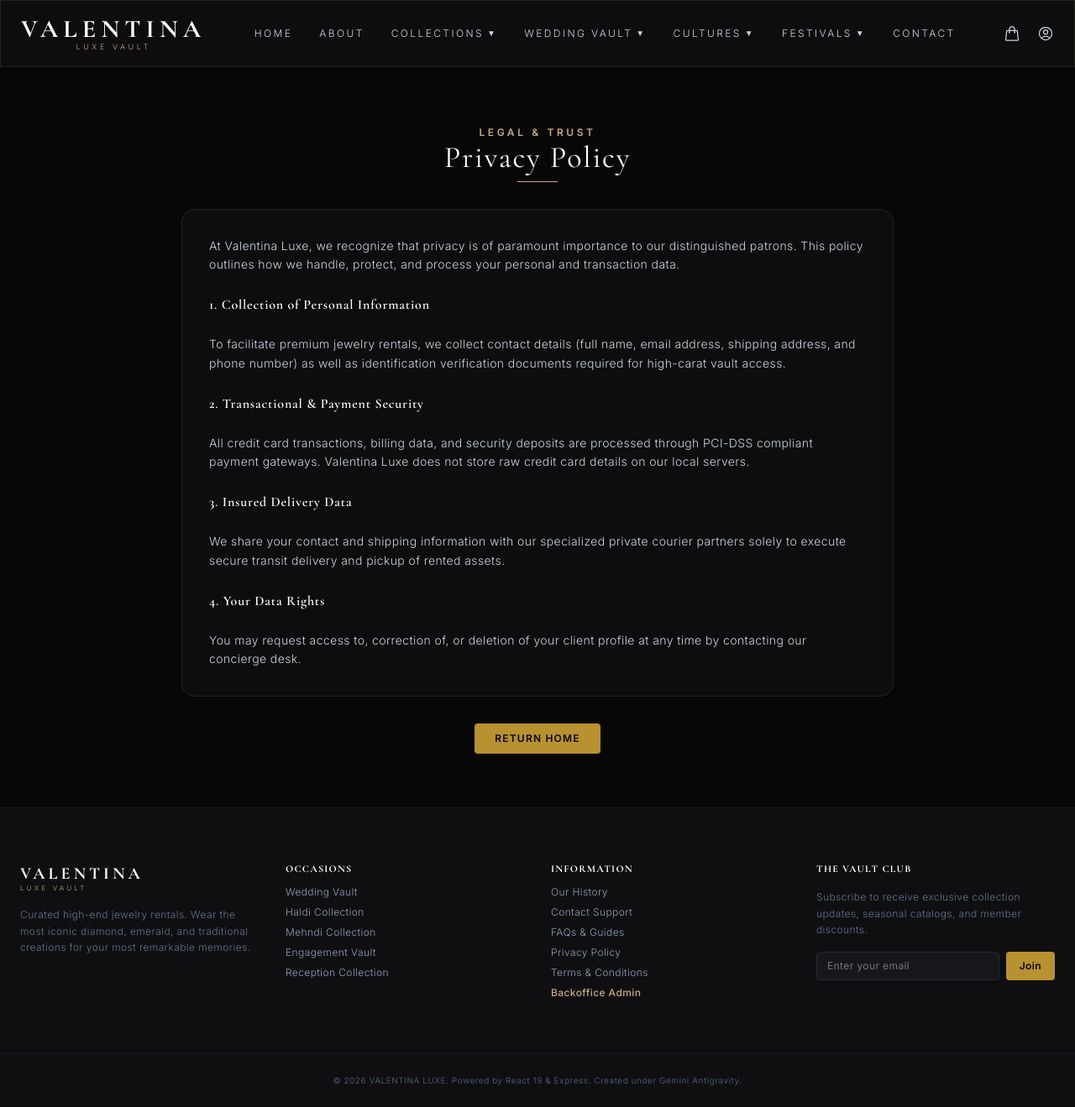
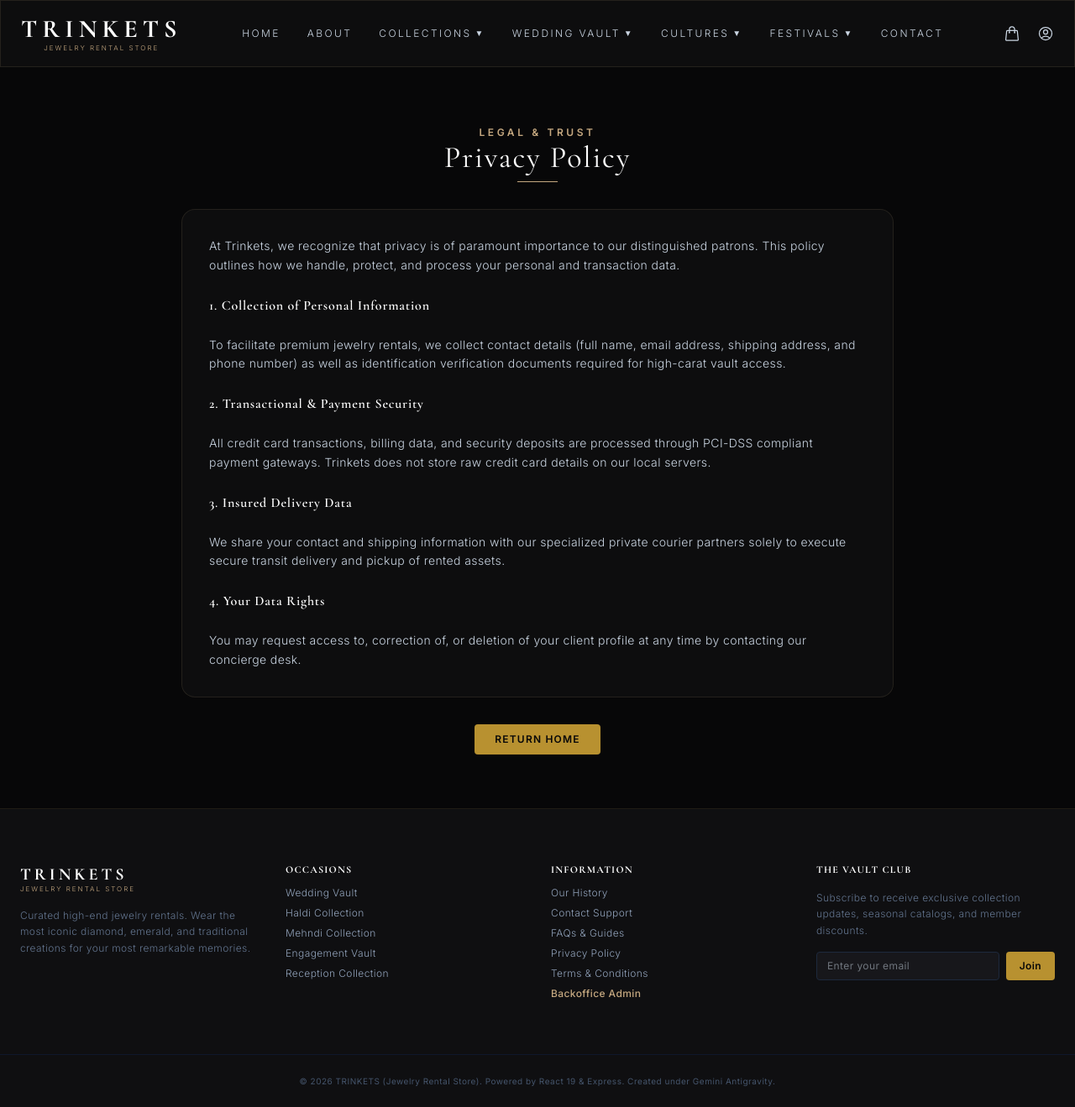
Before and after one commit to amitsingh9090/Jewelry_MERN, a React (Vite) app in the folder frontend/: page /privacy in a window 1280 px wide. Shown: the whole page at 84% size. Built offline with nearby package versions, Linux system fonts and the light colour scheme.

Commit message:
Rebrand the project from Valentina Luxe to Trinkets (Jewelry Rental Store)

```diff
--- a/frontend/index.html
+++ b/frontend/index.html
@@ -4,7 +4,7 @@
     <meta charset="UTF-8" />
     <link rel="icon" type="image/svg+xml" href="/favicon.svg" />
     <meta name="viewport" content="width=device-width, initial-scale=1.0" />
-    <title>temp-vite</title>
+    <title>Trinkets (Jewelry Rental Store)</title>
   </head>
   <body>
     <div id="root"></div>
--- a/frontend/package.json
+++ b/frontend/package.json
@@ -1,5 +1,5 @@
 {
-  "name": "temp-vite",
+  "name": "trinkets-frontend",
   "private": true,
   "version": "0.0.0",
   "type": "module",
--- a/frontend/src/components/Footer.jsx
+++ b/frontend/src/components/Footer.jsx
@@ -4,7 +4,7 @@ import { Link } from 'react-router-dom';
 function Footer() {
   const handleSubmit = (e) => {
     e.preventDefault();
-    alert('Thank you for subscribing to Valentina Luxe newsletter!');
+    alert('Thank you for subscribing to Trinkets newsletter!');
   };
 
   return (
@@ -15,10 +15,10 @@ function Footer() {
         <div className="space-y-4">
           <Link to="/" className="flex flex-col select-none">
             <span className="text-xl font-serif tracking-[0.2em] text-white font-bold">
-              VALENTINA
+              TRINKETS
             </span>
-            <span className="text-[8px] tracking-[0.4em] text-luxury-gold uppercase font-light -mt-0.5">
-              Luxe Vault
+            <span className="text-[8px] tracking-[0.25em] text-luxury-gold uppercase font-light -mt-0.5">
+              Jewelry Rental Store
             </span>
           </Link>
           <p className="text-xs text-slate-500 font-light leading-relaxed">
@@ -76,7 +76,7 @@ function Footer() {
       </div>
 
       <div className="border-t border-slate-900 py-6 text-center text-[10px] text-slate-600 tracking-wider">
-        <p>© 2026 VALENTINA LUXE. Powered by React 19 & Express. Created under Gemini Antigravity.</p>
+        <p>© 2026 TRINKETS (Jewelry Rental Store). Powered by React 19 & Express. Created under Gemini Antigravity.</p>
       </div>
     </footer>
   );
--- a/frontend/src/components/Header.jsx
+++ b/frontend/src/components/Header.jsx
@@ -15,10 +15,10 @@ function Header() {
         {/* Brand Logo */}
         <Link to="/" className="flex flex-col items-center select-none group">
           <span className="text-2xl md:text-3xl font-serif tracking-[0.2em] text-white font-bold group-hover:text-luxury-gold transition-colors duration-300">
-            VALENTINA
+            TRINKETS
           </span>
-          <span className="text-[9px] tracking-[0.4em] text-luxury-gold uppercase font-light -mt-1">
-            Luxe Vault
+          <span className="text-[8px] tracking-[0.25em] text-luxury-gold uppercase font-light -mt-0.5">
+            Jewelry Rental Store
           </span>
         </Link>
 
--- a/frontend/src/pages/About.jsx
+++ b/frontend/src/pages/About.jsx
@@ -7,7 +7,7 @@ function About() {
       {/* Hero Header */}
       <div className="text-center space-y-3">
         <span className="text-xs tracking-[0.3em] text-luxury-gold uppercase font-semibold">OUR HERITAGE & ARTISTRY</span>
-        <h1 className="text-4xl md:text-6xl font-serif text-white font-medium">Valentina Luxe Vault</h1>
+        <h1 className="text-4xl md:text-6xl font-serif text-white font-medium">Trinkets Vault</h1>
         <div className="w-16 h-[1px] bg-luxury-gold mx-auto mt-4" />
         <p className="text-slate-400 text-sm max-w-xl mx-auto font-light leading-relaxed pt-2">
           Crafting exceptional rental experiences for patrons of fine jewelry across generations.
@@ -19,7 +19,7 @@ function About() {
         <div className="space-y-6">
           <h2 className="text-2xl md:text-3xl font-serif text-white">Legacy of Excellence</h2>
           <p className="text-slate-300 text-sm font-light leading-relaxed">
-            Founded with a vision to democratize the luxury of high-fine jewelry, Valentina Luxe offers temporary custody of the world's most exquisite necklaces, tiaras, and heritage gold collections.
+            Founded with a vision to democratize the luxury of high-fine jewelry, Trinkets offers temporary custody of the world's most exquisite necklaces, tiaras, and heritage gold collections.
           </p>
           <p className="text-slate-400 text-sm font-light leading-relaxed">
             Every piece in our vault is curated by our head gemologists and secured under maximum-grade insurance policies, ensuring that you can adorn royal masterworks with absolute confidence and ease.
@@ -61,7 +61,7 @@ function About() {
 
       {/* Return to Action */}
       <div className="text-center pt-8 space-y-4">
-        <h3 className="font-serif text-xl text-white">Ready to experience the Valentina standard?</h3>
+        <h3 className="font-serif text-xl text-white">Ready to experience the Trinkets standard?</h3>
         <div className="flex justify-center gap-4">
           <Link to="/collections" className="px-6 py-3 bg-gold-500 text-luxury-black text-xs font-semibold uppercase tracking-widest rounded hover:opacity-90 transition-opacity">
             Explore Vault
--- a/frontend/src/pages/Collections.jsx
+++ b/frontend/src/pages/Collections.jsx
@@ -31,7 +31,7 @@ function Collections() {
   return (
     <div className="max-w-7xl mx-auto px-6 py-12">
       <div className="text-center mb-12 space-y-2">
-        <span className="text-xs tracking-[0.3em] text-luxury-gold uppercase font-semibold">VALENTINA VAULT</span>
+        <span className="text-xs tracking-[0.3em] text-luxury-gold uppercase font-semibold">TRINKETS VAULT</span>
         <h1 className="text-4xl md:text-5xl font-serif text-white">
           {selectedCategory === 'All' ? 'The Prestige Collections' : selectedCategory}
         </h1>
--- a/frontend/src/pages/CulturalJewelry.jsx
+++ b/frontend/src/pages/CulturalJewelry.jsx
@@ -34,7 +34,7 @@ function CulturalJewelry() {
   return (
     <div className="max-w-7xl mx-auto px-6 py-12">
       <div className="text-center mb-12 space-y-2">
-        <span className="text-xs tracking-[0.3em] text-luxury-gold uppercase font-semibold">CULTURAL LEGACY</span>
+        <span className="text-xs tracking-[0.3em] text-luxury-gold uppercase font-semibold">TRINKETS CATEGORIES</span>
         <h1 className="text-4xl md:text-5xl font-serif text-white">
           {selectedCulture === 'All' ? 'Cultural Heritage Wear' : selectedCulture}
         </h1>
--- a/frontend/src/pages/Home.jsx
+++ b/frontend/src/pages/Home.jsx
@@ -291,7 +291,7 @@ function Home() {
 
       {/* Instagram Gallery Mockup */}
       <section className="max-w-7xl mx-auto px-6 py-20">
-        <h3 className="text-center font-serif text-lg text-white mb-8 tracking-widest uppercase">SHARE YOUR VAULT LOOKS #VALENTINALUXE</h3>
+        <h3 className="text-center font-serif text-lg text-white mb-8 tracking-widest uppercase">SHARE YOUR VAULT LOOKS #TRINKETS</h3>
         <div className="grid grid-cols-2 md:grid-cols-6 gap-4">
           {VAULT_LOOKS.map((look) => (
             <div
--- a/frontend/src/pages/NotFound.jsx
+++ b/frontend/src/pages/NotFound.jsx
@@ -5,7 +5,7 @@ function NotFound() {
   return (
     <div className="max-w-4xl mx-auto px-6 py-20 text-center space-y-6 min-h-[60vh] flex flex-col justify-center items-center">
       <div className="space-y-2">
-        <span className="text-xs tracking-[0.3em] text-luxury-gold uppercase font-semibold">VALENTINA LUXE</span>
+        <span className="text-xs tracking-[0.3em] text-luxury-gold uppercase font-semibold">TRINKETS</span>
         <h1 className="text-3xl md:text-5xl font-serif text-white font-medium">Vault Piece Not Found (404)</h1>
         <div className="w-12 h-[1px] bg-luxury-gold mx-auto mt-2" />
       </div>
--- a/frontend/src/pages/PrivacyPolicy.jsx
+++ b/frontend/src/pages/PrivacyPolicy.jsx
@@ -12,7 +12,7 @@ function PrivacyPolicy() {
 
       <div className="glass-panel p-8 rounded-2xl border border-slate-800 space-y-6 text-sm text-slate-300 font-light leading-relaxed">
         <p>
-          At Valentina Luxe, we recognize that privacy is of paramount importance to our distinguished patrons. This policy outlines how we handle, protect, and process your personal and transaction data.
+          At Trinkets, we recognize that privacy is of paramount importance to our distinguished patrons. This policy outlines how we handle, protect, and process your personal and transaction data.
         </p>
 
         <h3 className="text-base font-serif text-white font-semibold">1. Collection of Personal Information</h3>
@@ -22,7 +22,7 @@ function PrivacyPolicy() {
 
         <h3 className="text-base font-serif text-white font-semibold">2. Transactional & Payment Security</h3>
         <p>
-          All credit card transactions, billing data, and security deposits are processed through PCI-DSS compliant payment gateways. Valentina Luxe does not store raw credit card details on our local servers.
+          All credit card transactions, billing data, and security deposits are processed through PCI-DSS compliant payment gateways. Trinkets does not store raw credit card details on our local servers.
         </p>
 
         <h3 className="text-base font-serif text-white font-semibold">3. Insured Delivery Data</h3>
--- a/frontend/src/pages/TermsConditions.jsx
+++ b/frontend/src/pages/TermsConditions.jsx
@@ -12,7 +12,7 @@ function TermsConditions() {
 
       <div className="glass-panel p-8 rounded-2xl border border-slate-800 space-y-6 text-sm text-slate-300 font-light leading-relaxed">
         <p>
-          Welcome to Valentina Luxe. By renting our premium jewelry, you agree to comply with the terms of custody and return outlined in this agreement.
+          Welcome to Trinkets. By renting our premium jewelry, you agree to comply with the terms of custody and return outlined in this agreement.
         </p>
 
         <h3 className="text-base font-serif text-white font-semibold">1. Security Deposits & Verification</h3>
--- a/package.json
+++ b/package.json
@@ -1,5 +1,5 @@
 {
-  "name": "jewelry-rental-app",
+  "name": "trinkets-app",
   "version": "1.0.0",
   "description": "Enterprise Jewelry Rental Web Application",
   "private": true,
```
